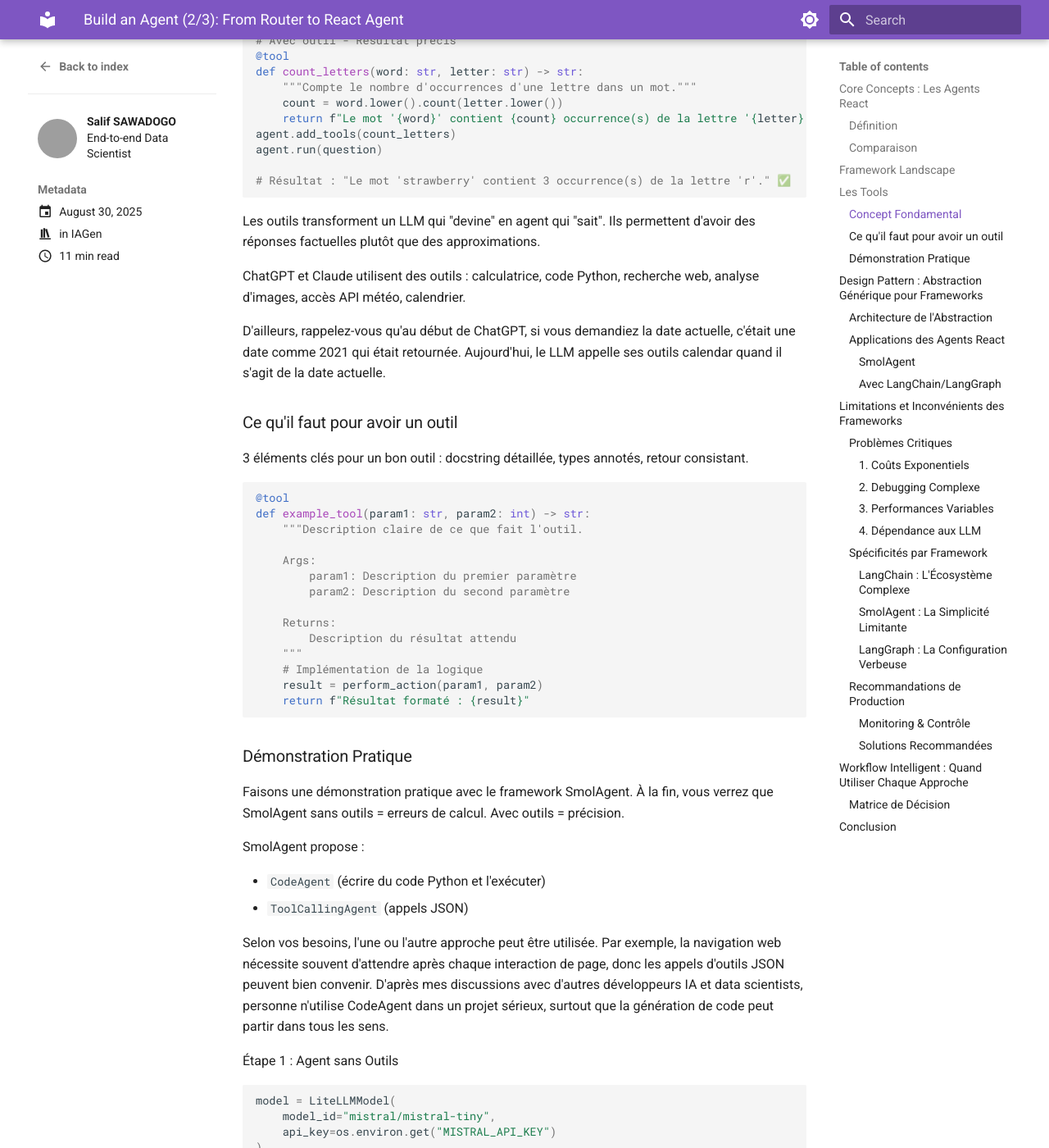
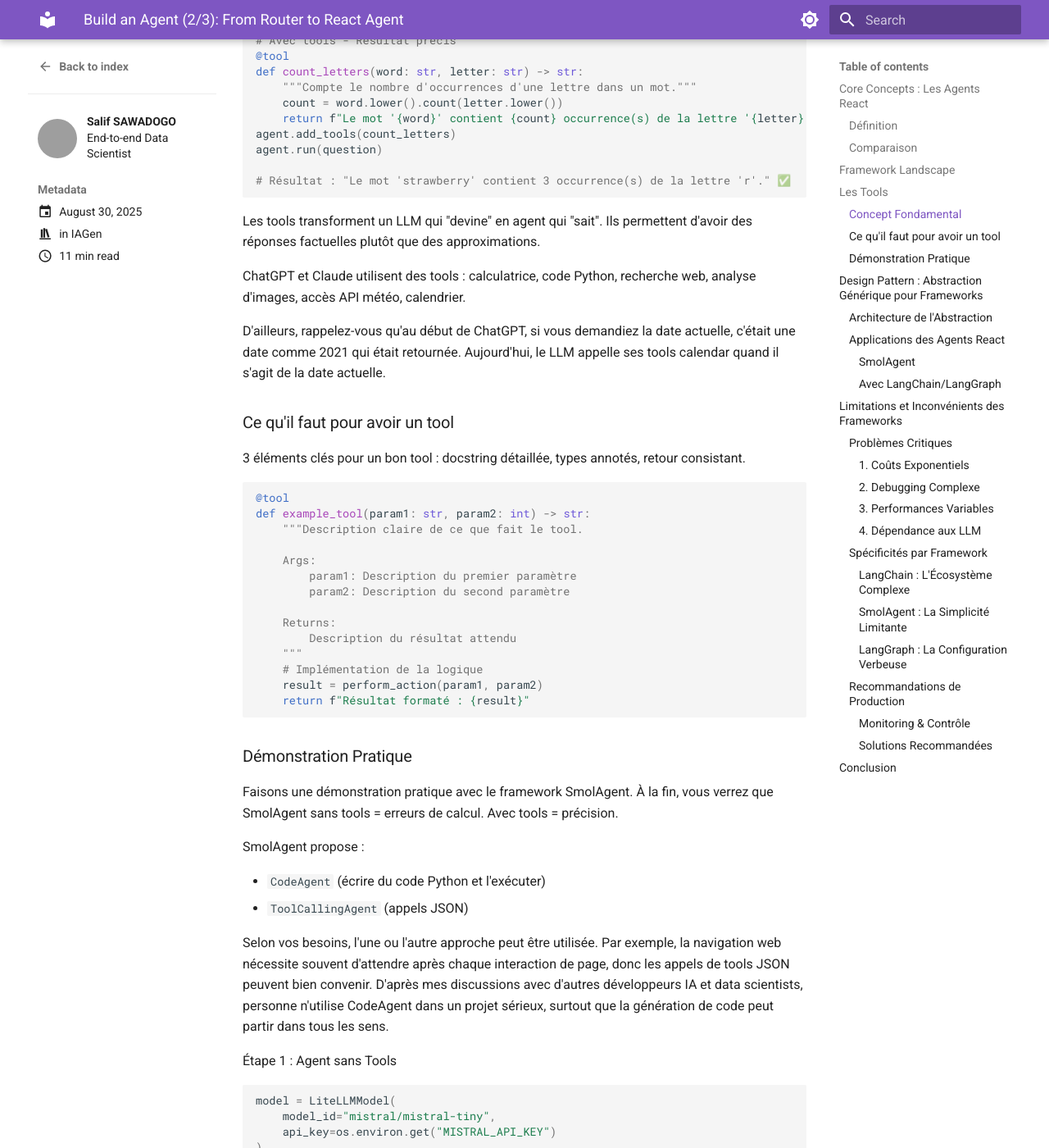
Before and after one commit to sawallesalfo/blog, an MkDocs documentation site: the page built from docs/posts/agent_react.md, in a window 1280 px wide and 1400 px high, scrolled down 2790 px. Shown: the whole window at 82% size. Built offline with MkDocs 1.6.1 and Material for MkDocs 9.7.7, drawn with Linux system fonts in a browser that asks for light colours; comment, search, counter and statistics services are not loaded; some of the changed text lies outside the part shown; grey boxes are pictures that could not be loaded.

Commit message:
add react

````diff
--- a/docs/posts/agent_react.md
+++ b/docs/posts/agent_react.md
@@ -27,7 +27,7 @@ Nous verrons les concepts clés, comparerons les frameworks, et implémenterons
 Le pattern **React** = Reason-Act-Observe. L'agent raisonne → agit → observe → répète.
 
 1. **Raisonne** (Reason) : Analyse la situation et détermine la prochaine action à entreprendre
-2. **Agit** (Act) : Exécute l'action choisie en utilisant les outils disponibles
+2. **Agit** (Act) : Exécute l'action choisie en utilisant les tools disponibles
 3. **Observe** : Analyse le résultat de l'action pour décider de la suite
 
 Ce cycle se répète jusqu'à ce que l'agent estime avoir accompli la tâche demandée.
@@ -71,7 +71,7 @@ Mes recommandations sont:
 
 ## Les Tools
 
-Pourquoi les LLM ont besoin d'outils ?
+Pourquoi les LLM ont besoin de tools ?
 
 Les LLM prédisent des tokens, ils ne calculent pas. D'où les erreurs fréquentes sur des questions simples comme "combien de 'r' dans strawberry".
 
@@ -79,21 +79,21 @@ Les grands modèles de langage comme GPT-4 ou Mistral sont extraordinaires pour
 
 Cette limitation devient évidente avec des questions simples comme "Combien de 'r' dans le mot 'strawberry' ?" où même les meilleurs LLM peuvent se tromper. Ils "devinent" la réponse basée sur leurs données d'entraînement plutôt que de compter réellement les lettres.
 
-C'est pourquoi ChatGPT et Claude intègrent maintenant des outils comme des calculatrices et des interpréteurs de code - pour dépasser leurs propres limites et fournir des réponses fiables.
+C'est pourquoi ChatGPT et Claude intègrent maintenant des tools comme des calculatrices et des interpréteurs de code - pour dépasser leurs propres limites et fournir des réponses fiables.
 
 ### Concept Fondamental
 
-Les outils étendent les capacités des agents : calculs, bases de données, web, etc.
+Les tools étendent les capacités des agents : calculs, bases de données, web, etc.
 
 Prenons un exemple concret qui démontre cette différence (exemple très connu) :
 
 ```python
-# Sans outil - Le LLM hallucine souvent
+# Sans tools - Le LLM hallucine souvent
 question = "Combien de 'r' y a-t-il dans le mot 'strawberry' ?"
 agent.run(question)
 # Réponse LLM typique : "Il y a 2 'r' dans strawberry" ❌ (Incorrect, il y en a 3)
 
-# Avec outil - Résultat précis
+# Avec tools - Résultat précis
 @tool
 def count_letters(word: str, letter: str) -> str:
     """Compte le nombre d'occurrences d'une lettre dans un mot."""
@@ -105,19 +105,19 @@ agent.run(question)
 # Résultat : "Le mot 'strawberry' contient 3 occurrence(s) de la lettre 'r'." ✅
 ```
 
-Les outils transforment un LLM qui "devine" en agent qui "sait". Ils permettent d'avoir des réponses factuelles plutôt que des approximations.
+Les tools transforment un LLM qui "devine" en agent qui "sait". Ils permettent d'avoir des réponses factuelles plutôt que des approximations.
 
-ChatGPT et Claude utilisent des outils : calculatrice, code Python, recherche web, analyse d'images, accès API météo, calendrier.
+ChatGPT et Claude utilisent des tools : calculatrice, code Python, recherche web, analyse d'images, accès API météo, calendrier.
 
-D'ailleurs, rappelez-vous qu'au début de ChatGPT, si vous demandiez la date actuelle, c'était une date comme 2021 qui était retournée. Aujourd'hui, le LLM appelle ses outils calendar quand il s'agit de la date actuelle.
+D'ailleurs, rappelez-vous qu'au début de ChatGPT, si vous demandiez la date actuelle, c'était une date comme 2021 qui était retournée. Aujourd'hui, le LLM appelle ses tools calendar quand il s'agit de la date actuelle.
 
-### Ce qu'il faut pour avoir un outil
+### Ce qu'il faut pour avoir un tool
 
-3 éléments clés pour un bon outil : docstring détaillée, types annotés, retour consistant.
+3 éléments clés pour un bon tool : docstring détaillée, types annotés, retour consistant.
 ```python
 @tool
 def example_tool(param1: str, param2: int) -> str:
-    """Description claire de ce que fait l'outil.
+    """Description claire de ce que fait le tool.
 
     Args:
         param1: Description du premier paramètre
@@ -134,7 +134,7 @@ def example_tool(param1: str, param2: int) -> str:
 ### Démonstration Pratique
 
 Faisons une démonstration pratique avec le framework SmolAgent.
-À la fin, vous verrez que SmolAgent sans outils = erreurs de calcul. Avec outils = précision.
+À la fin, vous verrez que SmolAgent sans tools = erreurs de calcul. Avec tools = précision.
 
 SmolAgent propose :
 
@@ -142,11 +142,11 @@ SmolAgent propose :
 -  `ToolCallingAgent` (appels JSON)
 
 
-Selon vos besoins, l'une ou l'autre approche peut être utilisée. Par exemple, la navigation web nécessite souvent d'attendre après chaque interaction de page, donc les appels d'outils JSON peuvent bien convenir. D'après mes discussions avec d'autres développeurs IA et data scientists, personne n'utilise CodeAgent dans un projet sérieux, surtout que la génération de code peut partir dans tous les sens.
+Selon vos besoins, l'une ou l'autre approche peut être utilisée. Par exemple, la navigation web nécessite souvent d'attendre après chaque interaction de page, donc les appels de tools JSON peuvent bien convenir. D'après mes discussions avec d'autres développeurs IA et data scientists, personne n'utilise CodeAgent dans un projet sérieux, surtout que la génération de code peut partir dans tous les sens.
 
 
 
-Étape 1 : Agent sans Outils
+Étape 1 : Agent sans Tools
 
 ```python
 model = LiteLLMModel(
@@ -155,7 +155,7 @@ model = LiteLLMModel(
 )
 
 agent = ToolCallingAgent(
-    tools=[],  # Aucun outil disponible
+    tools=[],  # Aucun tool disponible
     model=model
 )
 
@@ -166,9 +166,9 @@ result = agent.run("Quelle est la racine carrée de 6.12?")
 
 Comme vous pouvez le voir, le LLM a donné une mauvaise réponse - ce qui était attendu. Le LLM utilisé est mistral-tiny (modèle trop petit), mais même pour les grands LLM, les calculs précis ne sont pas toujours évidents.
 
-Étape 2 : Implémentation de notre premier outil
+Étape 2 : Implémentation de notre premier tool
 
-Maintenant, implémentons notre premier outil :
+Maintenant, implémentons notre premier tool :
 
 ```python
 from smolagents import tool
@@ -193,7 +193,7 @@ def square_root_smolagent(number: float) -> str:
 
 Cette implémentation reste simple, n'est-ce pas ?
 
-Étape 3 : Ajout de l'outil
+Étape 3 : Ajout du tool
 
 ```python
 from smolagents import ToolCallingAgent, LiteLLMModel
@@ -210,11 +210,11 @@ result = agent.run("Quelle est la racine carrée de 6.12?")
 
 ![alt text](agent_2/smolagent_example2.png)
 
-**EURÊKA !** La réponse est désormais correcte. Voilà, vous savez tout sur les outils et comment les intégrer à un LLM.
+**EURÊKA !** La réponse est désormais correcte. Voilà, vous savez tout sur les tools et comment les intégrer à un LLM.
 
 ## Design Pattern : Abstraction Générique pour Frameworks
 
-L'un des défis majeurs quand on travaille avec plusieurs frameworks d'agents est la nécessité de réécrire les outils pour chaque framework. Voici une solution d'abstraction que j'ai développée, prête à l'utilisation :
+L'un des défis majeurs quand on travaille avec plusieurs frameworks d'agents est la nécessité de réécrire les tools pour chaque framework. Voici une solution d'abstraction que j'ai développée, prête à l'utilisation :
 
 En gros, il faut savoir que derrière les décorateurs, il y a des classes qui gèrent les docstrings pour les préparer. Cette abstraction consiste à partir de ces classes pour passer dynamiquement nos docstrings ou informations sans passer par des fonctions avec décorateur :
 Je vous invit à consulter les docs officiels de ces framework pour construire des Class elegant
@@ -546,9 +546,7 @@ class SafeReactAgent:
 
 
 
-## Workflow Intelligent : Quand Utiliser Chaque Approche
-
-### Matrice de Décision
+Pour terminer, ceci est une matrice de décision pour resumer tout ça.
 
 | **Critère** | **Router Agent** | **React Agent** |
 |-------------|------------------|-----------------|
````
